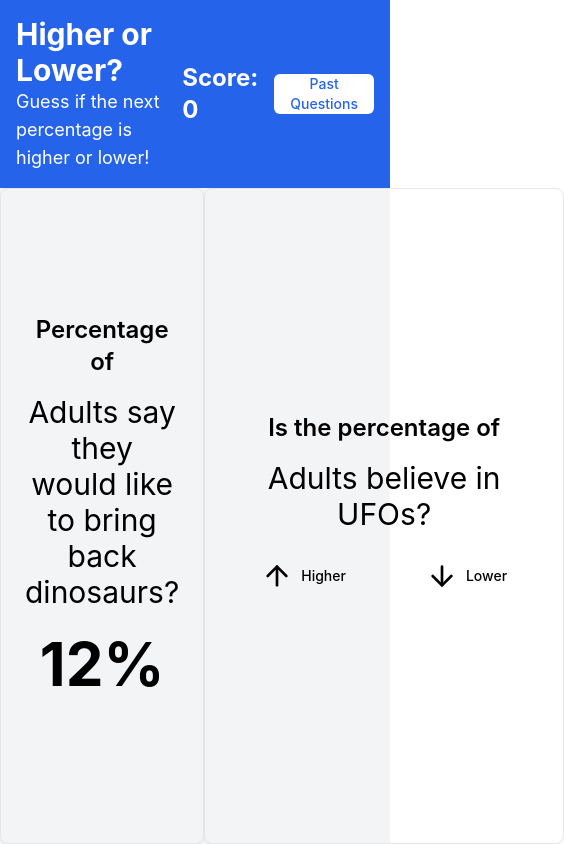
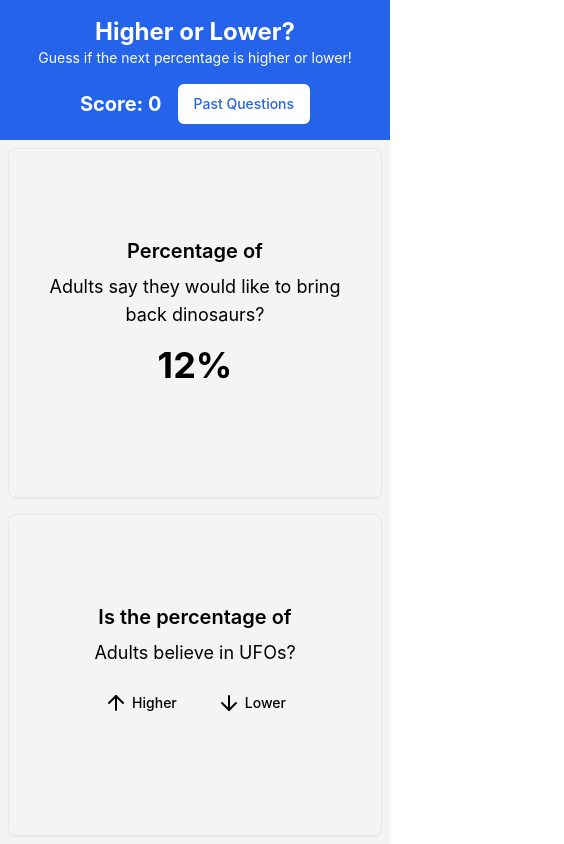
Before and after one commit to AymanMahfuz27/higher-or-lower-cms, a React (Create React App) app in the folder higher-lower-cms/: page / in a window 390 px wide. Shown: the whole page, 564 px wide, since content can reach past the window. Built offline with nearby package versions, Linux system fonts and the light colour scheme.

Commit message:
responsive

```diff
--- a/higher-lower-cms/src/App.js
+++ b/higher-lower-cms/src/App.js
@@ -132,11 +132,11 @@ const HigherLowerGame = () => {
 
   if (gameOver) {
     return (
-      <div className="flex items-center justify-center h-screen bg-gray-100">
-        <Card className="w-full max-w-4xl p-6">
-          <h2 className="text-4xl font-bold mb-4">Game Over!</h2>
-          <p className="text-3xl mb-4">Your final score: {score}</p>
-          <Button onClick={restartGame} className="w-full text-xl py-4">Play Again</Button>
+      <div className="flex items-center justify-center min-h-screen bg-gray-100 p-4">
+        <Card className="w-full max-w-md p-6">
+          <h2 className="text-3xl sm:text-4xl font-bold mb-4">Game Over!</h2>
+          <p className="text-2xl sm:text-3xl mb-4">Your final score: {score}</p>
+          <Button onClick={restartGame} className="w-full text-lg sm:text-xl py-3 sm:py-4">Play Again</Button>
         </Card>
       </div>
     );
@@ -146,28 +146,28 @@ const HigherLowerGame = () => {
   const nextQuestion = questions[currentIndex + 1];
 
   return (
-    <div className="flex flex-col h-screen bg-gray-100">
+    <div className="flex flex-col min-h-screen bg-gray-100">
       <header className="bg-blue-600 text-white p-4 relative">
-        <div className="container mx-auto flex justify-between items-center">
-          <div>
-            <h1 className="text-3xl font-bold">Higher or Lower?</h1>
-            <p className="text-lg">Guess if the next percentage is higher or lower!</p>
+        <div className="container mx-auto flex flex-col sm:flex-row justify-between items-center">
+          <div className="mb-4 sm:mb-0 text-center sm:text-left">
+            <h1 className="text-2xl sm:text-3xl font-bold">Higher or Lower?</h1>
+            <p className="text-sm sm:text-lg">Guess if the next percentage is higher or lower!</p>
           </div>
           <div className="flex items-center">
-            <div className="text-2xl font-bold mr-4">Score: {score}</div>
+            <div className="text-xl sm:text-2xl font-bold mr-4">Score: {score}</div>
             <Button
               onClick={() => setShowPastQuestions(!showPastQuestions)}
-              className="bg-white text-blue-600"
+              className="bg-white text-blue-600 text-sm sm:text-base"
             >
               Past Questions
             </Button>
           </div>
         </div>
         {showPastQuestions && (
-          <div ref={menuRef} className="absolute right-4 top-full mt-2 bg-white text-black p-4 rounded-md shadow-lg max-h-96 overflow-y-auto">
+          <div ref={menuRef} className="absolute right-4 top-full mt-2 bg-white text-black p-4 rounded-md shadow-lg max-h-60 sm:max-h-96 overflow-y-auto w-64 sm:w-80">
             <h3 className="font-bold mb-2">Past Questions:</h3>
             {questions.slice(0, currentIndex).map((question, index) => (
-              <div key={index} className="mb-2">
+              <div key={index} className="mb-2 text-sm">
                 <p>{question[0]}</p>
                 <p className="font-bold">{question[1]}%</p>
               </div>
@@ -176,37 +176,37 @@ const HigherLowerGame = () => {
         )}
       </header>
 
-      <div className="flex-1 flex">
-        <Card className="flex-1 flex items-center justify-center">
-          <CardContent className="text-center p-6">
-            <h3 className="text-2xl font-semibold mb-4">Percentage of</h3>
-            <p className="text-3xl mb-6">{currentQuestion[0]}</p>
-            <p className="text-6xl font-bold">{currentQuestion[1]}%</p>
+      <div className="flex-1 flex flex-col sm:flex-row">
+        <Card className="flex-1 flex items-center justify-center m-2">
+          <CardContent className="text-center p-4 sm:p-6">
+            <h3 className="text-xl sm:text-2xl font-semibold mb-2 sm:mb-4">Percentage of</h3>
+            <p className="text-lg sm:text-3xl mb-4 sm:mb-6">{currentQuestion[0]}</p>
+            <p className="text-4xl sm:text-6xl font-bold">{currentQuestion[1]}%</p>
           </CardContent>
         </Card>
 
-        <Card className={`flex-1 flex items-center justify-center ${answerStatus ? (answerStatus === 'correct' ? 'bg-green-100' : 'bg-red-100') : ''}`}>
-          <CardContent className="text-center p-6">
-            <h3 className="text-2xl font-semibold mb-4">Is the percentage of</h3>
-            <p className="text-3xl mb-6">{nextQuestion[0]}</p>
+        <Card className={`flex-1 flex items-center justify-center m-2 ${answerStatus ? (answerStatus === 'correct' ? 'bg-green-100' : 'bg-red-100') : ''}`}>
+          <CardContent className="text-center p-4 sm:p-6">
+            <h3 className="text-xl sm:text-2xl font-semibold mb-2 sm:mb-4">Is the percentage of</h3>
+            <p className="text-lg sm:text-3xl mb-4 sm:mb-6">{nextQuestion[0]}</p>
             {showAnswer ? (
-              <p className="text-6xl font-bold">{nextQuestion[1]}%</p>
+              <p className="text-4xl sm:text-6xl font-bold">{nextQuestion[1]}%</p>
             ) : (
-              <div className="flex justify-center space-x-4">
+              <div className="flex justify-center space-x-2 sm:space-x-4">
                 <Button
                   onClick={() => handleGuess('higher')}
                   disabled={showAnswer}
-                  className="text-2xl py-4 px-8"
+                  className="text-lg sm:text-2xl py-2 px-4 sm:py-4 sm:px-8"
                 >
-                  <ArrowUpIcon className="mr-2 h-8 w-8" />
+                  <ArrowUpIcon className="mr-1 sm:mr-2 h-6 w-6 sm:h-8 sm:w-8" />
                   Higher
                 </Button>
                 <Button
                   onClick={() => handleGuess('lower')}
                   disabled={showAnswer}
-                  className="text-2xl py-4 px-8"
+                  className="text-lg sm:text-2xl py-2 px-4 sm:py-4 sm:px-8"
                 >
-                  <ArrowDownIcon className="mr-2 h-8 w-8" />
+                  <ArrowDownIcon className="mr-1 sm:mr-2 h-6 w-6 sm:h-8 sm:w-8" />
                   Lower
                 </Button>
               </div>
```
